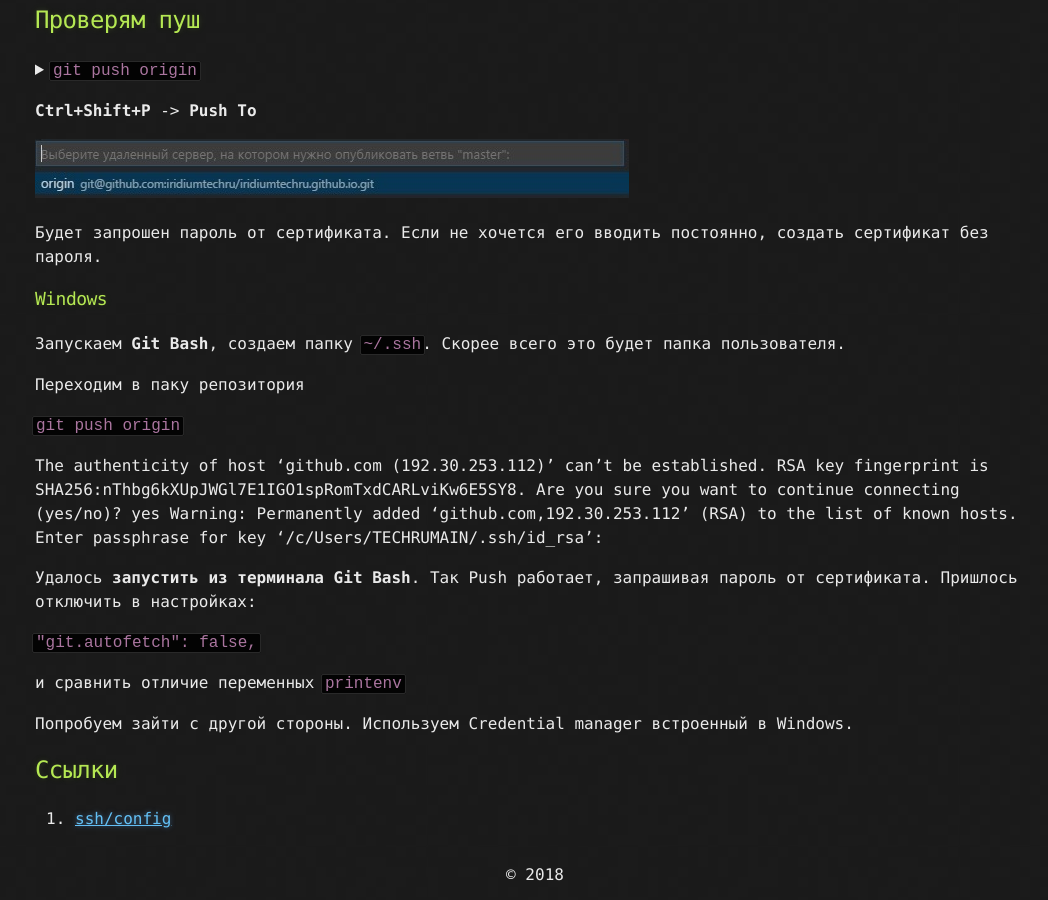
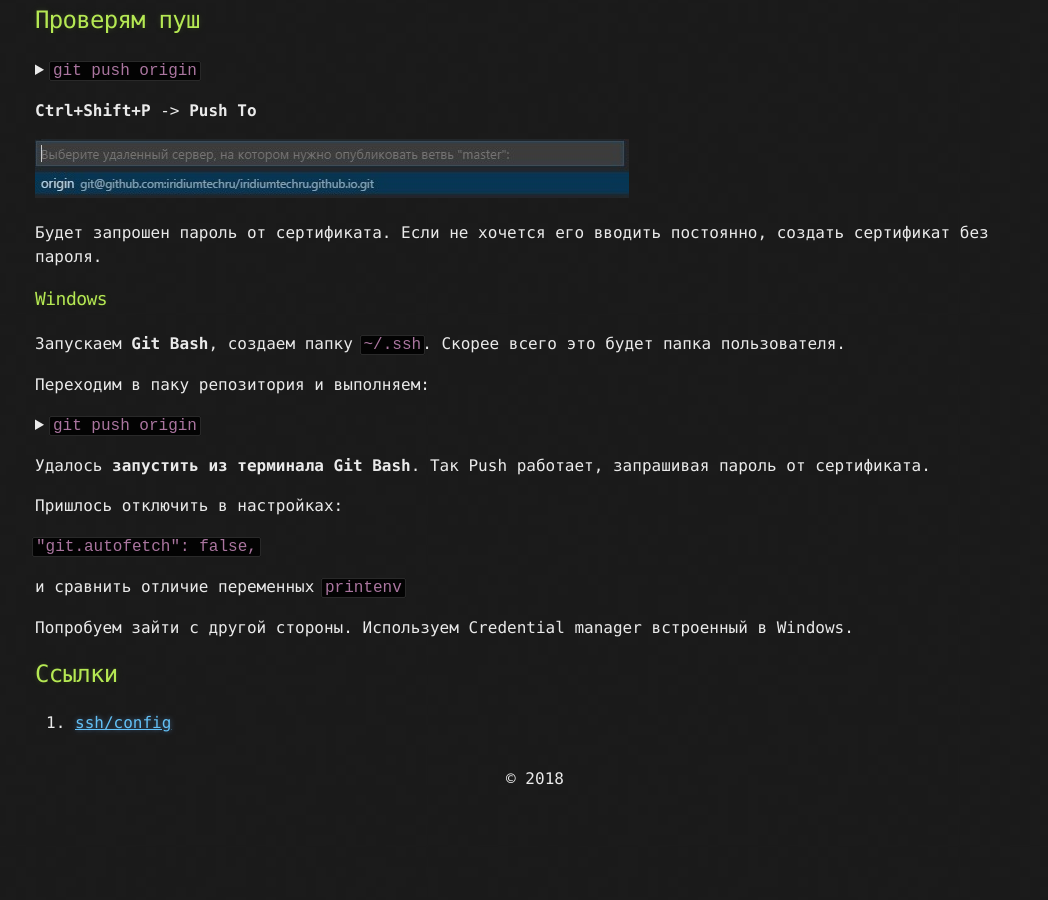
Before and after one commit to iridiumtechru/iridiumtechru.github.io, a Jekyll site: the page built from _posts/2018-04-03-gitcred.md, in a window 1280 px wide and 900 px high, scrolled down 1282 px. Shown: the whole window, without its empty margins (105-1153 px from the left). Built offline with Jekyll 4.4.1, drawn with Linux system fonts in a browser that asks for light colours; after the commit the page ends 2086 px from its top, so only the background shows below that.

```diff
--- a/_posts/2018-04-03-gitcred.md
+++ b/_posts/2018-04-03-gitcred.md
@@ -72,17 +72,29 @@ title: Git авторизация для Visual Studio Code
 
 Запускаем **Git Bash**, создаем папку `~/.ssh`. Скорее всего это будет папка пользователя.
 
-Переходим в паку репозитория
+Переходим в паку репозитория и выполняем:
 
-`git push origin`
+<details>
+    <summary>
+        <code class="highlighter-rouge">
+            git push origin
+        </code>
+    </summary>
+    <pre class="highlight">
+        <code>
+            The authenticity of host 'github.com (192.30.253.112)' can't be established.
+            RSA key fingerprint is SHA256:nThbg6kXUpJWGl7E1IGO1spRomTxdCARLviKw6E5SY8.
+            Are you sure you want to continue connecting (yes/no)? yes
+            Warning: Permanently added 'github.com,192.30.253.112' (RSA) to the list of known hosts.
+            Enter passphrase for key '/c/Users/TECHRUMAIN/.ssh/id_rsa':
+        </code>
+    </pre>
+</details>
 
-The authenticity of host 'github.com (192.30.253.112)' can't be established.
-RSA key fingerprint is SHA256:nThbg6kXUpJWGl7E1IGO1spRomTxdCARLviKw6E5SY8.
-Are you sure you want to continue connecting (yes/no)? yes
-Warning: Permanently added 'github.com,192.30.253.112' (RSA) to the list of known hosts.
-Enter passphrase for key '/c/Users/TECHRUMAIN/.ssh/id_rsa':
+Удалось **запустить из терминала Git Bash**. Так Push работает, запрашивая пароль от сертификата.
 
-Удалось **запустить из терминала Git Bash**. Так Push работает, запрашивая пароль от сертификата. Пришлось отключить в настройках:
+
+Пришлось отключить в настройках:
 
 `"git.autofetch": false,`
 
```
Also changed, not shown: _posts/2018-04-01-generate-certificates.md (+12 -12 lines).
